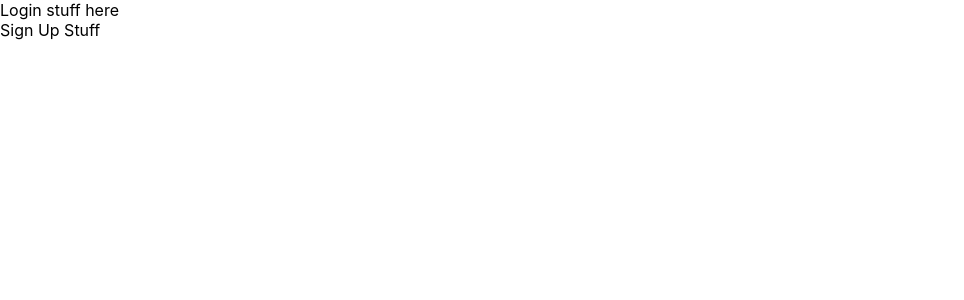
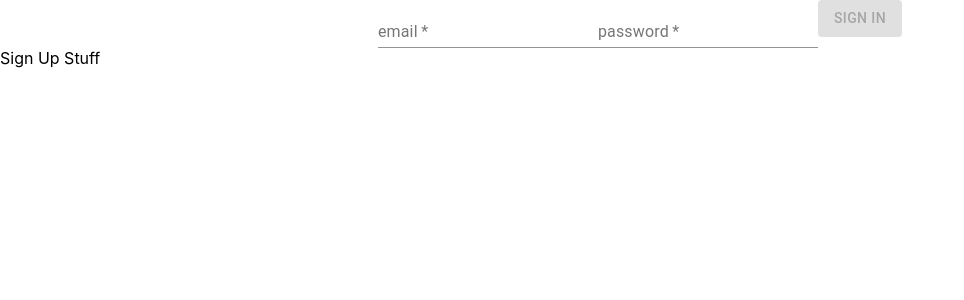
Before and after one commit to JasonSujaya/ecol-frontend, a React (Create React App) app: page / in a window 1280 px wide. Shown: the top 300 px of the page, without its empty margins (0-964 px from the left). Built offline with nearby package versions, Linux system fonts and the light colour scheme.

Commit message:
Added login form that pass test

```diff
--- a/src/Components/Authentication/LoginForm.jsx
+++ b/src/Components/Authentication/LoginForm.jsx
@@ -1,8 +1,77 @@
 import React from "react";
+import TextField from "@material-ui/core/TextField";
+import Grid from "@material-ui/core/Grid";
+import Button from "@material-ui/core/Button";
+import { login, formsNotEmpty } from "./authentication.js";
 
 class LoginForm extends React.Component {
+  constructor(props) {
+    super(props);
+    this.state = {
+      email: "",
+      password: "",
+      validForm: false,
+    };
+  }
+
+  onSubmitLogin = async (e) => {
+    e.preventDefault();
+    // let result = await login(this.state.email, this.state.password);
+    let result = login(this.state.email, this.state.password);
+    result
+      .then((response) => {
+        this.setState({ email: "", password: "" });
+        console.log("Called with good");
+      })
+      .catch((error) => {
+        console.log("Called with error");
+      });
+  };
+
   render() {
-    return <div>Login stuff here</div>;
+    return (
+      <Grid container direction="column" justify="center" alignItems="center">
+        <form noValidate autoComplete="off">
+          <div>
+            <TextField
+              required
+              id="standard-required"
+              label="email"
+              className="emailInput"
+              onChange={(e) =>
+                this.setState({
+                  email: e.target.value,
+                  validForm: formsNotEmpty(e.target.value, this.state.password),
+                })
+              }
+              value={this.state.email}
+            />
+            <TextField
+              required
+              id="standard-password-input"
+              label="password"
+              type="password"
+              className="passwordInput"
+              onChange={(e) =>
+                this.setState({
+                  password: e.target.value,
+                  validForm: formsNotEmpty(this.state.email, e.target.value),
+                })
+              }
+              value={this.state.password}
+            />
+            <Button
+              disabled={!this.state.validForm}
+              variant="contained"
+              onClick={this.onSubmitLogin}
+              className="signInButton"
+            >
+              Sign In
+            </Button>
+          </div>
+        </form>
+      </Grid>
+    );
   }
 }
 
```
Also changed, not shown: 1 other file (tests, documents, lock files or other folders).
